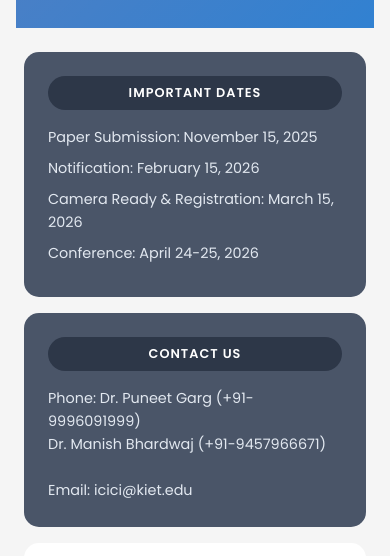
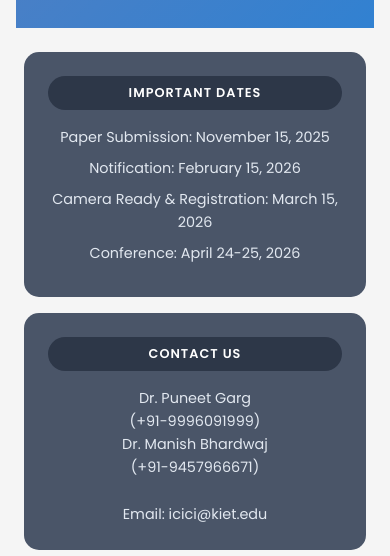
Before and after one commit to Rajojha-1/IEEE-HTML, a website: page programs.html in a window 390 px wide. Shown: the part 1180-1736 px from the top of the page. Drawn offline with Linux system fonts and the light colour scheme.

Commit message:
Initial commit -4

```diff
--- a/css/style.css
+++ b/css/style.css
@@ -310,8 +310,9 @@
 
 @media (max-width: 1024px) {
 	.about-title {
-		font-size: 2rem;
+		font-size: 2.5rem;
 		white-space: nowrap;
+		margin-bottom: -40px;
 	}
 
 	/* KIET Image Slider mobile height */
@@ -942,6 +943,14 @@
 }
 
 /* ========================================
+   Sidebar Cards - Center Content
+   ======================================== */
+div[style*="background-color: #4a5568"] p,
+div[style*="background-color: #4a5568"] div {
+    text-align: center !important;
+}
+
+/* ========================================
    Scroll to Top Button with Progress
    ======================================== */
 .scroll-to-top-progress {
--- a/programs.html
+++ b/programs.html
@@ -130,11 +130,11 @@
                         CONTACT US
                     </div>
                     <div style="font-family: Poppins; font-size: 0.9rem; line-height: 1.6; color: #e2e8f0; display: flex; flex-direction: column; gap: 1rem;">
-                        <div style="display: flex; align-items: flex-start; gap: 0.5rem;">
-                            <div>
-                                <p style="margin: 0;">Phone: Dr. Puneet Garg (+91-9996091999)</p>
-                                <p style="margin: 0;">Dr. Manish Bhardwaj (+91-9457966671)</p>
-                                <br />
+                        <div style="display: flex; justify-content: center; align-items: center; gap: 0.5rem;">
+                            <div style="text-align: center;">
+                                <p style="margin: 0;">Dr. Puneet Garg<br/>(+91-9996091999)</p>
+                                <p style="margin: 0;">Dr. Manish Bhardwaj<br/>(+91-9457966671)</p>
+                                <br/>
                                 <p style="margin: 0;">Email: icici@kiet.edu</p>
                             </div>
                         </div>
```
